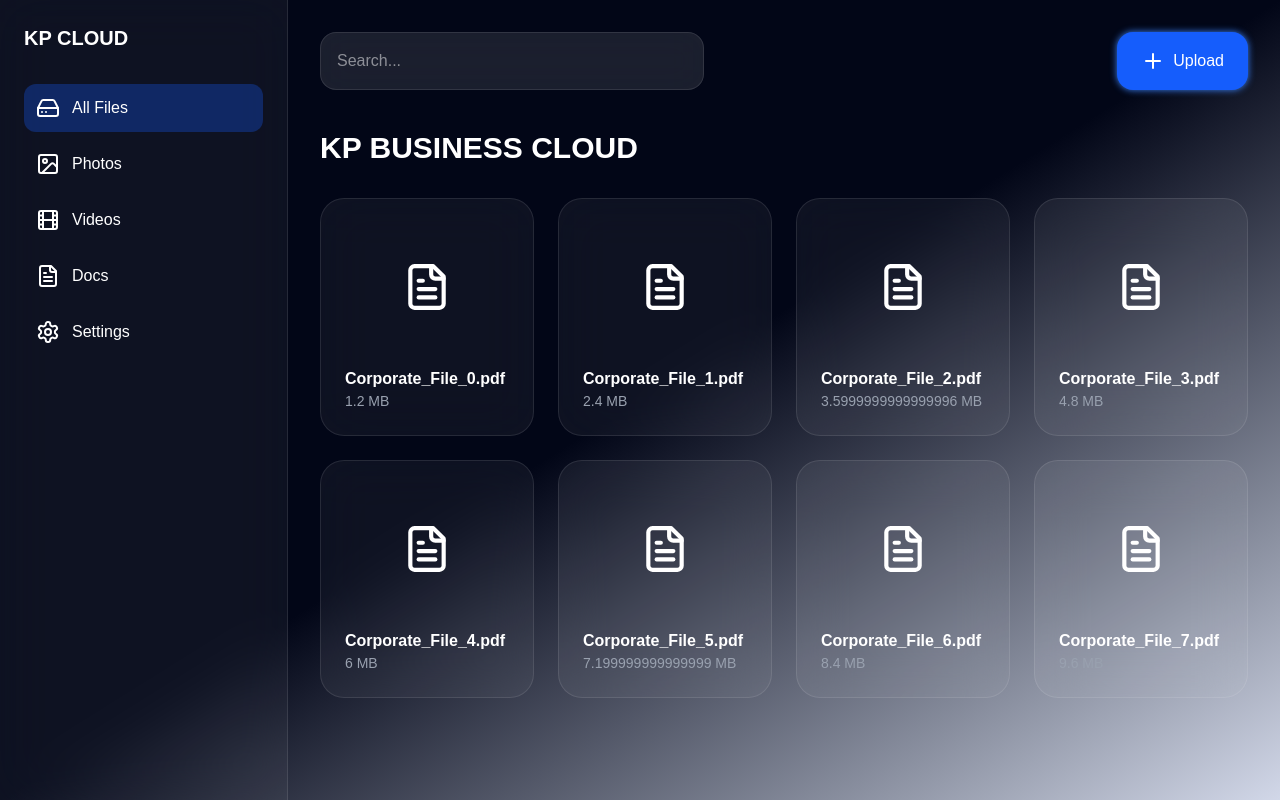
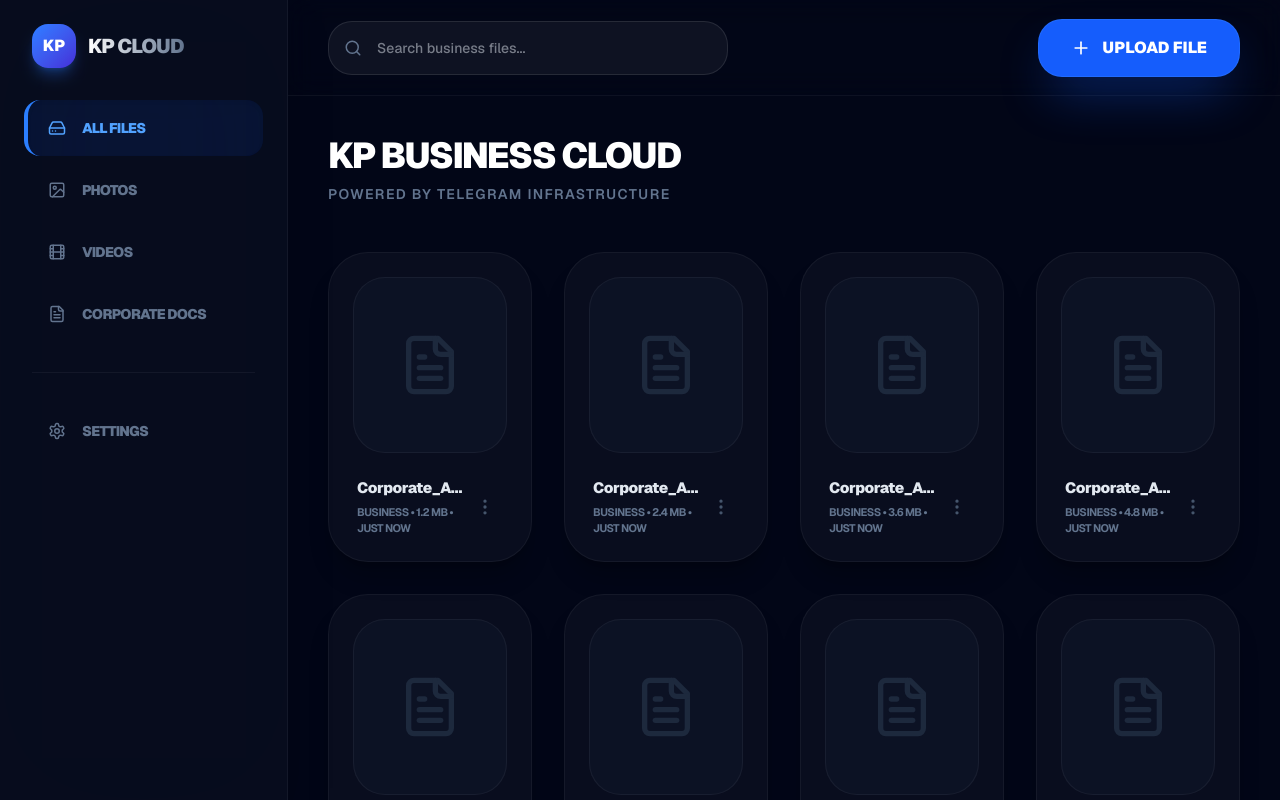
Before and after one commit to KP-CHANNEL-KP/kp-cloud, a Next.js app: page / in a window 1280 px wide. Built offline with nearby package versions, Linux system fonts and the light colour scheme.

Commit message:
fix crypto

```diff
--- a/src/app/page.tsx
+++ b/src/app/page.tsx
@@ -1,163 +1,207 @@
 "use client";
 
-import React, { useState } from "react";
+import React, { useState } from 'react';
 import {
-  HardDrive, Image as ImageIcon, Film, FileText,
+  HardDrive, Image as ImageIcon, Film, FileText, Upload,
   Loader2, Search, MoreVertical, Plus,
-  Settings, CheckCircle2, AlertCircle
-} from "lucide-react";
-import { motion, AnimatePresence } from "framer-motion";
+  LayoutGrid, List, Bell, Settings, CheckCircle2, AlertCircle
+} from 'lucide-react';
+import { motion, AnimatePresence } from 'framer-motion';
 
 export default function Dashboard() {
   const [uploading, setUploading] = useState(false);
-  const [toast, setToast] = useState({ show: false, msg: "", type: "success" });
+  const [showToast, setShowToast] = useState<{show: boolean, msg: string, type: 'success' | 'error'}>({
+    show: false, msg: '', type: 'success'
+  });
 
-  const showToast = (msg: string, type: "success" | "error") => {
-    setToast({ show: true, msg, type });
-    setTimeout(() => setToast({ show: false, msg: "", type: "success" }), 3000);
+  const triggerToast = (msg: string, type: 'success' | 'error') => {
+    setShowToast({ show: true, msg, type });
+    setTimeout(() => setShowToast({ show: false, msg: '', type: 'success' }), 3000);
   };
 
-  const handleUpload = async (e: any) => {
-    const file = e.target.files?.[0];
+  const handleUpload = async (event: React.ChangeEvent<HTMLInputElement>) => {
+    const file = event.target.files?.[0];
     if (!file) return;
 
     setUploading(true);
+    // 🔔 Loading ပြဖို့အတွက် Fake delay တင်ပေးထားတာပါ (တကယ်အလုပ်လုပ်ရင် ဖြုတ်ရပါမယ်)
+    await new Promise(resolve => setTimeout(resolve, 3000));
 
     const formData = new FormData();
-    formData.append("file", file);
+    formData.append('file', file);
 
     try {
-      const res = await fetch("/api/upload", {
-        method: "POST",
+      // 🚀 ဆရာကြီးရဲ့ Telegram Upload API နဲ့ ချိတ်ဖို့နေရာပါ
+      const response = await fetch('/api/upload', {
+        method: 'POST',
         body: formData,
       });
-      const data = await res.json();
+      const data = await response.json();
 
-      if (data.success) showToast("Upload success!", "success");
-      else showToast("Upload failed!", "error");
-    } catch {
-      showToast("Server error!", "error");
+      if (data.ok) {
+        triggerToast("ဖိုင်တင်ခြင်း အောင်မြင်သည်!", 'success');
+      } else {
+        triggerToast(data.description || "တင်လို့မရပါ", 'error');
+      }
+    } catch (error) {
+      triggerToast("Server နှင့် ချိတ်ဆက်၍မရပါ", 'error');
     } finally {
       setUploading(false);
     }
   };
 
-  const files = Array.from({ length: 8 }).map((_, i) => ({
+  // Dummy file data to show cards
+  const dummyFiles = [1, 2, 3, 4, 5, 6, 7, 8].map(i => ({
     id: i,
-    name: `Corporate_File_${i}.pdf`,
-    size: `${(i + 1) * 1.2} MB`,
+    name: `Corporate_Agreement_V${i}.pdf`,
+    size: `${(i * 1.2).toFixed(1)} MB`,
+    date: 'Just Now'
   }));
 
-  const container = {
-    hidden: {},
-    show: { transition: { staggerChildren: 0.08 } },
-  };
+  return (
+    <div className="flex h-screen bg-[#020617] text-slate-200 font-sans selection:bg-blue-500/30 overflow-hidden">
 
-  const item = {
-    hidden: { opacity: 0, y: 30 },
-    show: { opacity: 1, y: 0 },
-  };
-
-  return (
-    <motion.div
-      initial={{ opacity: 0 }}
-      animate={{ opacity: 1 }}
-      className="flex h-screen bg-gradient-to-br from-[#020617] via-[#020617] to-blue-900/20 text-white overflow-hidden"
-    >
-
-      {/* 🔔 Toast */}
+      {/* 🔔 Toast Notification */}
       <AnimatePresence>
-        {toast.show && (
+        {showToast.show && (
           <motion.div
-            initial={{ x: 200, opacity: 0 }}
+            initial={{ x: 300, opacity: 0 }}
             animate={{ x: 0, opacity: 1 }}
-            exit={{ x: 200, opacity: 0 }}
-            className="fixed top-6 right-6 z-50 px-6 py-4 rounded-2xl backdrop-blur-xl border border-white/10 bg-white/10 shadow-xl"
+            exit={{ x: 300, opacity: 0 }}
+            className={`fixed top-6 right-6 z-50 flex items-center gap-3 px-6 py-4 rounded-2xl border backdrop-blur-2xl shadow-2xl ${
+              showToast.type === 'success' ? 'bg-emerald-500/10 border-emerald-500/20 text-emerald-400' : 'bg-rose-500/10 border-rose-500/20 text-rose-400'
+            }`}
           >
-            {toast.type === "success" ? <CheckCircle2 /> : <AlertCircle />}
-            <span className="ml-2">{toast.msg}</span>
+            {showToast.type === 'success' ? <CheckCircle2 size={22}/> : <AlertCircle size={22}/>}
+            <span className="font-bold tracking-tight">{showToast.msg}</span>
           </motion.div>
         )}
       </AnimatePresence>
 
-      {/* Sidebar */}
-      <aside className="w-72 p-6 backdrop-blur-xl bg-white/5 border-r border-white/10">
-        <h1 className="text-xl font-bold mb-8">KP CLOUD</h1>
+      {/* 📁 Sidebar */}
+      <aside className="w-72 bg-[#0f172a]/40 backdrop-blur-3xl p-6 flex flex-col gap-8 border-r border-white/5 shadow-2xl">
+        <div className="flex items-center gap-3 px-2">
+          <div className="w-11 h-11 bg-gradient-to-br from-blue-500 to-indigo-700 rounded-2xl flex items-center justify-center font-black text-white shadow-lg shadow-blue-500/30">KP</div>
+          <h1 className="text-xl font-black tracking-tighter bg-gradient-to-r from-white to-slate-500 bg-clip-text text-transparent uppercase">KP Cloud</h1>
+        </div>
 
-        <Nav label="All Files" icon={<HardDrive />} active />
-        <Nav label="Photos" icon={<ImageIcon />} />
-        <Nav label="Videos" icon={<Film />} />
-        <Nav label="Docs" icon={<FileText />} />
-        <Nav label="Settings" icon={<Settings />} />
+        <nav className="flex flex-col gap-1.5">
+          <NavItem icon={<HardDrive size={18}/>} label="All Files" active />
+          <NavItem icon={<ImageIcon size={18}/>} label="Photos" />
+          <NavItem icon={<Film size={18}/>} label="Videos" />
+          <NavItem icon={<FileText size={18}/>} label="Corporate Docs" />
+          <div className="my-6 border-t border-white/5 mx-2" />
+          <NavItem icon={<Settings size={18}/>} label="Settings" />
+        </nav>
       </aside>
 
-      {/* Main */}
-      <main className="flex-1 p-8 overflow-y-auto">
+      {/* 🚀 Main Content */}
+      <main className="flex-1 flex flex-col overflow-hidden bg-[radial-gradient(circle_at_top_right,_var(--tw-gradient-stops))] from-blue-600/10 via-transparent to-transparent">
 
-        {/* Top */}
-        <div className="flex justify-between mb-10">
-          <input
-            placeholder="Search..."
-            className="w-96 p-4 rounded-2xl bg-white/10 backdrop-blur-lg border border-white/10"
-          />
+        <header className="h-24 flex items-center justify-between px-10 border-b border-white/5 backdrop-blur-md">
+          <div className="relative group">
+            <Search className="absolute left-4 top-1/2 -translate-y-1/2 text-slate-500 group-focus-within:text-blue-500 transition-colors" size={18} />
+            <input
+              type="text"
+              placeholder="Search business files..."
+              className="w-[400px] bg-white/5 border border-white/10 p-4 pl-12 rounded-[1.5rem] focus:outline-none focus:ring-2 focus:ring-blue-500/40 focus:bg-white/10 transition-all font-medium text-sm"
+            />
+          </div>
 
-          <motion.label
-            whileHover={{ scale: 1.05 }}
-            whileTap={{ scale: 0.95 }}
-            animate={{
-              boxShadow: ["0 0 0px #3b82f6", "0 0 20px #3b82f6", "0 0 0px #3b82f6"]
-            }}
-            transition={{ repeat: Infinity, duration: 2 }}
-            className="px-6 py-4 bg-blue-600 rounded-2xl cursor-pointer flex items-center gap-2"
-          >
-            {uploading ? <Loader2 className="animate-spin" /> : <Plus />}
-            Upload
-            <input type="file" hidden onChange={handleUpload} />
-          </motion.label>
-        </div>
+          <div className="flex items-center gap-4">
+            {/* 📤 Upload Button & Loading State */}
+            <motion.label
+              whileHover={uploading ? {} : { scale: 1.02, y: -2 }}
+              whileTap={uploading ? {} : { scale: 0.98 }}
+              className={`flex items-center gap-3 px-8 py-4 rounded-[1.5rem] font-black transition-all cursor-pointer shadow-2xl ${
+                uploading
+                ? 'bg-slate-800 text-slate-500 border border-white/5'
+                : 'bg-blue-600 hover:bg-blue-500 text-white shadow-blue-600/40 border border-blue-400/20'
+              }`}
+            >
+              {uploading ? (
+                // 🌀 Beautiful Spinner for button
+                <motion.div animate={{ rotate: 360 }} transition={{ repeat: Infinity, duration: 1, ease: "linear" }}>
+                  <Loader2 size={20}/>
+                </motion.div>
+              ) : <Plus size={20}/>}
+              {uploading ? "PROCESSING..." : "UPLOAD FILE"}
+              <input type="file" className="hidden" onChange={handleUpload} disabled={uploading} />
+            </motion.label>
+          </div>
+        </header>
 
-        {/* Title */}
-        <h2 className="text-3xl font-bold mb-8">KP BUSINESS CLOUD</h2>
+        <section className="flex-1 p-10 overflow-y-auto">
+          <div className="flex items-center justify-between mb-12">
+            <div>
+              <h2 className="text-4xl font-black text-white tracking-tighter">KP BUSINESS CLOUD</h2>
+              <p className="text-sm font-semibold text-slate-500 mt-2 uppercase tracking-widest">Powered by Telegram Infrastructure</p>
+            </div>
+          </div>
 
-        {/* Grid */}
-        <motion.div
-          variants={container}
-          initial="hidden"
-          animate="show"
-          className="grid grid-cols-2 lg:grid-cols-4 gap-6"
-        >
-          {files.map((f) => (
-            <motion.div
-              key={f.id}
-              variants={item}
-              whileHover={{ scale: 1.05, y: -5 }}
-              className="p-6 rounded-3xl backdrop-blur-xl bg-white/5 border border-white/10 hover:border-blue-500 transition-all"
-            >
-              <div className="h-32 flex items-center justify-center">
-                <FileText size={50} />
-              </div>
+          <div className="grid grid-cols-2 lg:grid-cols-3 xl:grid-cols-4 2xl:grid-cols-5 gap-8">
+            {/* 🆕 Place a 'Skeleton' card during upload */}
+            <AnimatePresence>
+              {uploading && (
+                <motion.div
+                  initial={{ opacity: 0, scale: 0.8 }}
+                  animate={{ opacity: 1, scale: 1 }}
+                  exit={{ opacity: 0, scale: 0.8 }}
+                  transition={{ type: "spring", stiffness: 300, damping: 25 }}
+                  className="bg-white/[0.015] p-6 rounded-[2.5rem] border-2 border-dashed border-blue-500/20 flex flex-col items-center justify-center h-[300px]"
+                >
+                  {/* 🌌 Modern Pulse Animation */}
+                  <div className="relative mb-6">
+                    <motion.div
+                      animate={{ scale: [1, 1.2, 1], opacity: [0.3, 0.6, 0.3] }}
+                      transition={{ duration: 2, repeat: Infinity }}
+                      className="absolute -inset-4 bg-blue-500/20 rounded-full blur-xl"
+                    />
+                    <FileText size={64} className="text-blue-500" />
+                  </div>
+                  <p className="text-xs font-bold text-blue-400 uppercase tracking-widest animate-pulse">Uploading...</p>
+                </motion.div>
+              )}
+            </AnimatePresence>
 
-              <p className="mt-4 font-bold truncate">{f.name}</p>
-              <p className="text-sm text-gray-400">{f.size}</p>
-            </motion.div>
-          ))}
-        </motion.div>
+            {/* Existing Dummy Cards */}
+            {dummyFiles.map((file) => (
+              <motion.div
+                key={file.id}
+                whileHover={{ y: -8 }}
+                className="group relative bg-white/[0.03] p-6 rounded-[2.5rem] border border-white/5 hover:bg-white/[0.07] hover:border-blue-500/40 transition-all duration-300 shadow-xl shadow-black/20"
+              >
+                <div className="h-44 bg-slate-900/60 rounded-[2rem] mb-6 flex items-center justify-center relative border border-white/5">
+                  <FileText size={64} className="text-slate-800 group-hover:text-blue-500 group-hover:scale-110 transition-all duration-500" />
+                </div>
 
+                <div className="flex justify-between items-center px-1">
+                  <div className="min-w-0">
+                    <p className="text-[15px] font-black text-slate-200 truncate group-hover:text-white transition-colors tracking-tight">{file.name}</p>
+                    <p className="text-[11px] font-bold text-slate-500 mt-1 uppercase tracking-tighter">Business • {file.size} • {file.date}</p>
+                  </div>
+                  <button className="p-2 text-slate-600 hover:text-white transition-colors">
+                    <MoreVertical size={20}/>
+                  </button>
+                </div>
+              </motion.div>
+            ))}
+          </div>
+        </section>
       </main>
-    </motion.div>
+    </div>
   );
 }
 
-function Nav({ label, icon, active = false }: any) {
+function NavItem({ icon, label, active = false }: { icon: any, label: string, active?: boolean }) {
   return (
-    <motion.div
-      whileHover={{ x: 6 }}
-      className={`flex items-center gap-3 p-3 rounded-xl cursor-pointer mb-2 ${
-        active ? "bg-blue-600/30" : "hover:bg-white/10"
-      }`}
-    >
-      {icon}
-      {label}
-    </motion.div>
+    <div className={`group flex items-center gap-4 px-5 py-4.5 rounded-2xl cursor-pointer transition-all duration-300 border-l-4 ${
+      active
+      ? 'bg-blue-600/10 text-blue-400 border-blue-500 shadow-inner'
+      : 'text-slate-500 hover:text-slate-100 border-transparent hover:border-white/10'
+    }`}>
+      <span className={`${active ? 'text-blue-400' : 'group-hover:text-blue-400'} transition-colors duration-300`}>{icon}</span>
+      <span className="font-black text-sm uppercase tracking-tighter">{label}</span>
+    </div>
   );
 }
```
